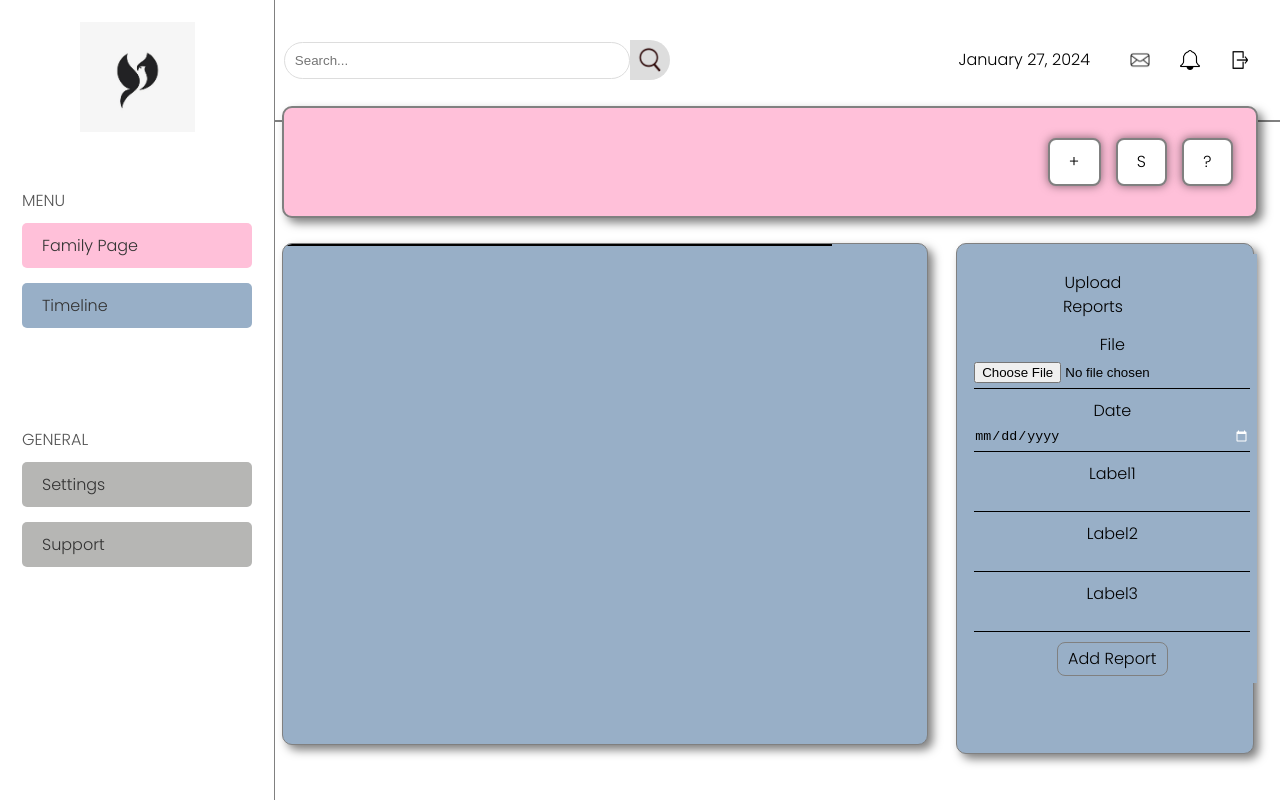
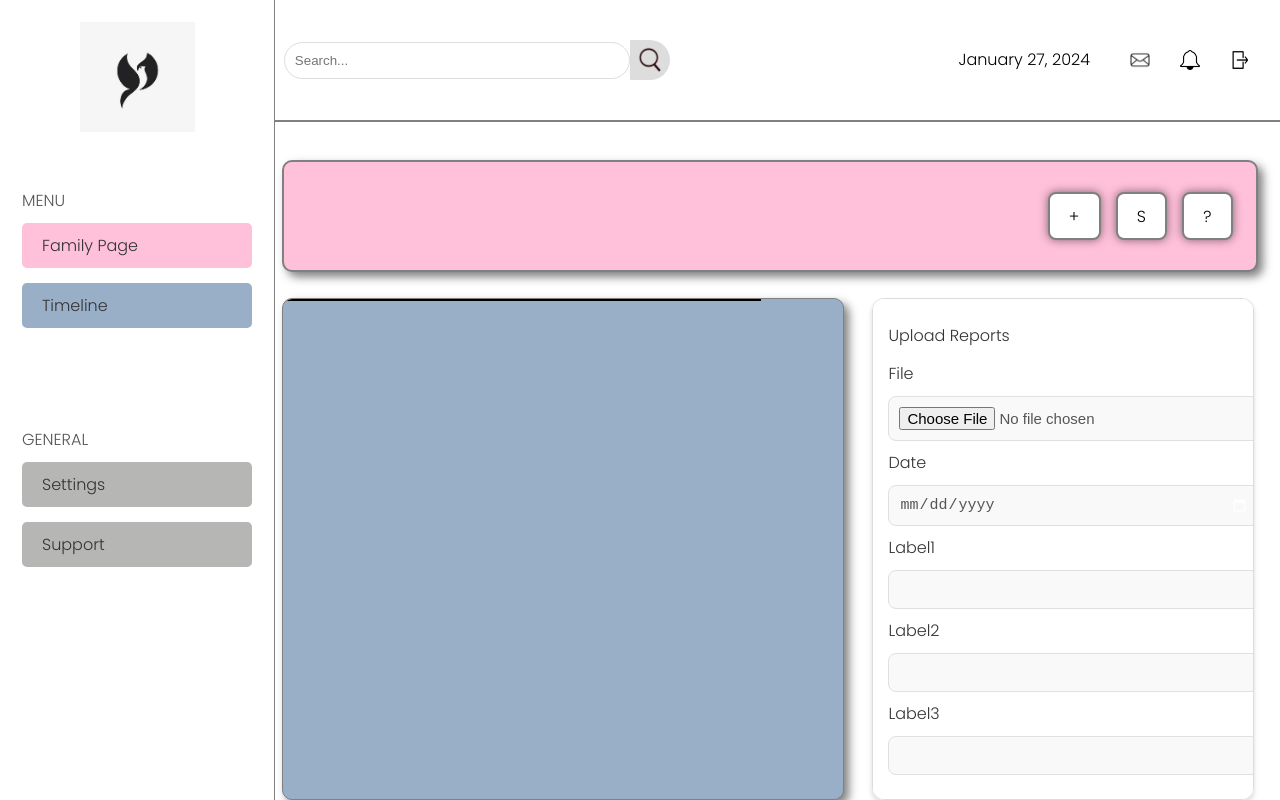
Before and after one commit to Team-Cornflakes/VitaFile, a React (Vite) app in the folder frontend/: page /timeline in a window 1280 px wide. Built offline with nearby package versions, Linux system fonts and the light colour scheme.

Commit message:
timeline page changes

```diff
--- a/frontend/components/UploadCard.css
+++ b/frontend/components/UploadCard.css
@@ -1,3 +1,4 @@
+/* Original CSS for the rest of the page */
 .Parent1 {
     position: absolute;
     top: 10%;
@@ -8,19 +9,21 @@
     box-sizing: border-box;
 }
 
-.DetailsDiv{
+.DetailsDiv {
     display: flex;
     background-color: #ffc0d9;
-top: 2.5%;
+    margin-top: 80px;
+    margin-right: 2.5%;
+    margin-bottom: 2.5%;
+    margin-left: 2.5%;
     width: 95%;
     height: 15%;
-margin: 2.5%;
     border-radius: 10px;
     border: 2px solid grey;
     box-shadow: 5px 5px 10px rgba(0, 0, 0, 0.5);
 }
 
-.TimelineDiv{
+.TimelineDiv {
     background-color: #98afc7;
     height: 98%;
     width: 70%;
@@ -30,12 +33,9 @@ box-shadow: 5px 5px 10px rgba(0, 0, 0, 0.5);
     box-shadow: 5px 5px 10px rgba(0, 0, 0, 0.5);
     max-height: 500px;
     overflow-y: auto;
-
 }
 
-
-
-.Parentdiv2{
+.Parentdiv2 {
     background-color: white;
     height: 72.5%;
     width: 95%;
@@ -44,7 +44,6 @@ box-shadow: 5px 5px 10px rgba(0, 0, 0, 0.5);
     border-radius: 10px;
     gap: 28px;
     display: flex;
-
 }
 
 ::-webkit-scrollbar {
@@ -64,34 +63,16 @@ box-shadow: 5px 5px 10px rgba(0, 0, 0, 0.5);
     background: #555;
 }
 
-.buttondiv{
+.buttondiv {
     display: flex;
     justify-content: flex-end;
     align-items: center;
     height: 100%;
     margin-left: 60%;
     width: 39.1%;
-
 }
 
-.Button111{
-    margin-right: 15px;
-    border: 2px solid #808080;
-    background-color: white;
-    color: black;
-    box-shadow: 0px 0px 10px rgba(0, 0, 0, 0.5);
-    font-weight: bold;
-}
-
-.Button11{
-    margin-right: 15px;
-    border: 2px solid #808080;
-    background-color: white;
-    color: black;
-    box-shadow: 0px 0px 10px rgba(0, 0, 0, 0.5);
-    font-weight: bold;
-}
-.Button21{
+.Button111, .Button11, .Button21 {
     margin-right: 15px;
     border: 2px solid #808080;
     background-color: white;
@@ -115,120 +96,67 @@ box-shadow: 5px 5px 10px rgba(0, 0, 0, 0.5);
     height: 35%;
 }
 
-
-
-
-
-.LabelTextupload{
-    display: block;
-    margin-bottom: 10px;
-    color: black;
+/* Sophisticated Upload Box Styling with reduced height */
+/* Sophisticated Upload Box Styling with constrained height */
+/* Refined and Polished Upload Box Styling */
+.uploadbox {
+    background-color: #ffffff; /* Switching to a clean white background */
+    border: 1px solid #dcdcdc; /* Lighter border for a refined look */
+    border-radius: 12px; /* Smooth, rounded corners for a soft, modern look */
+    box-shadow: 0 4px 6px rgba(0, 0, 0, 0.1), /* Subtle shadow for a floating effect */
+                 0 2px 4px rgba(0, 0, 0, 0.06);
+    padding: 15px; /* Optimal padding for internal spacing */
+    width: 100%; /* Full width for better responsiveness */
+    max-width: 350px; /* Max-width to keep the form factor consistent */
+    margin: 0px auto; /* Centering the box with some vertical space */
+    display: flex; /* Using flexbox for internal layout */
+    flex-direction: column; /* Stack children vertically */
+    align-items: stretch; /* Stretch children to match the width */
+    max-height:470px; /* Fixed max-height to control the size */
+    overflow-y: auto; /* Allow vertical scrolling if content overflows */
+    transition: box-shadow 0.3s ease; /* Smooth transition for shadow on hover */
 }
 
-.myInput1 {
-    border: none;
-    border-bottom: 1px solid black;
-    outline: none;
-    width: 100%;
-    padding: 5px 0;
-    background-color: #98afc7;
-    color: black;
+.uploadbox:hover {
+    box-shadow: 0 8px 12px rgba(0, 0, 0, 0.15), /* Enhanced shadow on hover for an interactive feel */
+                 0 3px 6px rgba(0, 0, 0, 0.1);
 }
 
-input[type="date"]::-webkit-calendar-picker-indicator {
-    filter: invert(1);
+/* Label styling within the upload box */
+.LabelTextupload, .LabelText1 {
+    font-size: 16px; /* Uniform font size for labels */
+    color: #333; /* Dark grey for high readability */
+    margin: 10px 0; /* Balanced space above and below for a clean layout */
+    font-weight: 600; /* Semi-bold font weight for clarity */
 }
 
-.ModalButtonDiv{
-    display: flex;
-    justify-content: flex-end;
-    align-items: center;
-    height: 10%;
-    margin-left: 30%;
-    margin-right: 30%;
-    width: 40%;
+/* Input field styling */
+.myInput1 {
+    width: 100%; /* Full width to utilize the space */
+    padding: 10px; /* Comfortable padding for ease of typing */
+    margin: 10px 0; /* Spacing between each input field */
+    border: 1px solid #e0e0e0; /* Light border for the inputs */
+    border-radius: 8px; /* Rounded corners for the input fields */
+    font-size: 15px; /* Comfortable font size for most users */
+    color: #555; /* Slightly lighter text color for a modern look */
+    background-color: #f9f9f9; /* Very light grey background for input fields */
 }
 
+/* Button inside the upload box for actions */
 .modalbutton {
-    background: #98afc7;
-    color: white;
-    padding: 3.5px;
-    box-sizing: border-box;
-    border: 1px solid gray;
-    border-radius: 8px;
-    width: 100%;
-    height: 135%;
-    color: black;
+    background-color: #5cb85c; /* Soft green for the primary action */
+    color: #ffffff; /* White text for contrast */
+    border: none; /* Removing the border for a clean button */
+    border-radius: 8px; /* Consistent rounded corners for buttons */
+    padding: 12px 0; /* Ample padding for a substantial click area */
+    font-size: 16px; /* Readable font size for button text */
+    font-weight: 600; /* Semi-bold for button text */
+    cursor: pointer; /* Cursor pointer to indicate an actionable button */
+    transition: background-color 0.2s; /* Transition for a subtle hover effect */
+    margin-top: 15px; /* Spacing from the last input to the button */
+    outline: none; /* Remove outline to keep style consistent on focus */
 }
 
-.LabelText1 {
-    color: black;
-    display: flex;
-    justify-content: space-between;
-    align-items: center;
-    margin: 10px 0;
-    text-align: center;
+.modalbutton:hover {
+    background-color: #449d44; /* Slightly darker green on hover for an elegant feedback */
 }
-
-.labeltextdiv{
-    display: flex;
-    justify-content: flex-end;
-    align-items: center;
-    height: 10%;
-    margin-left: 23%;
-    width: 40%;
-}
-
-.ModalButtonDiv1{
-    display: flex;
-    justify-content: flex-end;
-    align-items: center;
-    height: 10%;
-    margin-left: 49%;
-    width: 40%;
-}
-
-
-.uploadbox{
-    background-color: #98afc7;
-    width: 30%;
-    height: 93.7%;
-    border-radius: 10px;
-    border: 1px solid grey;
-    box-shadow: 5px 5px 10px rgba(0, 0, 0, 0.5);
-    max-height: 500px;
-    padding: 10px;
-    margin-bottom: 2.6%;
-}
-
-.updiv{
-    height: 200%;
-    background-color:#98afc7;
-    width:100%;
-    text-align:center;
-    padding:7px;
-}
-
-
-
-.upload-icon img {
-    width: 100px;
-    height: 100px;
-    background-color: white;
-}
-
-.upload-text {
-    display: flex;
-    align-items: center;
-    font-size: 14px;
-    font-weight: normal;
-}
-
-.choose-file-btn {
-    text-decoration: underline;
-    cursor: pointer;
-    margin-right: 5px;
-    margin-left: 5px;
-    margin-top: 0;
-    margin-bottom: 0;
-}
```
Also changed, not shown: frontend/src/App.jsx (line endings or trailing spaces), 2 other files (tests, documents, lock files or other folders). Lines whose indentation alone changed are shown as unchanged.
